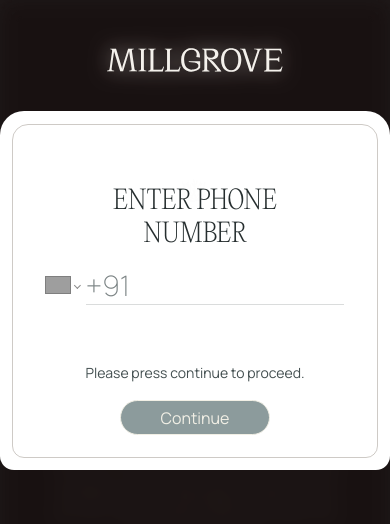
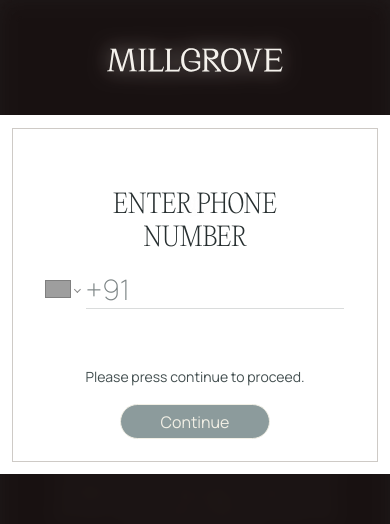
Before and after one commit to sachinsharma92/millgrove-landing-page, a React (Create React App) app: page / in a window 390 px wide. Both pictures are taken after a click on the button "LOGIN". Shown: the top 524 px of the page. Built offline with nearby package versions, Linux system fonts and the light colour scheme; grey boxes are pictures that could not be loaded.

Commit message:
style:Adjust spacing of forms in mobile

```diff
--- a/src/views/Login/Login.module.scss
+++ b/src/views/Login/Login.module.scss
@@ -179,11 +179,19 @@
 
 @include for-phone-only {
   .mainWrapper {
-    border-radius: 1.5rem 1.5rem 0.875rem 0.875rem;
-    margin-top: 1rem;
+    margin-top: 1.25rem;
   }
-  .formWrapper {
-    border-radius: 1rem 1rem 0.75rem 0.75rem;
+  .bgTree {
+    position: absolute;
+    top: 25%;
+    left: 50%;
+    transform: translate(-50%, -50%);
+    height: 40%;
+    width: 40%;
+    margin: 0 auto;
+    display: flex;
+    align-items: center;
+    justify-content: center;
   }
   .heading {
     font-size: calc(24px + 0.390625vw);
--- a/src/views/Login/PhoneNumberForm.js
+++ b/src/views/Login/PhoneNumberForm.js
@@ -11,13 +11,14 @@
   const [phoneNos, setPhoneNos] = useState(null);
   const [error, setError] = useState({ errorOccured: false, msg: "" });
 
-  const continueHandler = () => {
+  const continueHandler = (e) => {
     if (phoneNos !== "+913333333333") {
       setError((prev) => ({
         ...prev,
         errorOccured: true,
         msg: "Phone number not registered.",
       }));
+      e.preventDefault();
       return;
     }
     setIsEnteringPhoneNos(false);
@@ -33,6 +34,7 @@
     <Layout>
       <div className={styles.mainWrapper}>
         <div className={styles.bgTree}>
+          {/* <MILLGROVE_TREE style={{ height: "6vw" }} fillColor="red" /> */}
           <MILLGROVE_TREE style={{ height: "6vw" }} fillColor="#8a7f7f14" />
         </div>
         <form onSubmit={continueHandler} className={styles.formWrapper}>
--- a/src/views/Signup/Signup.module.scss
+++ b/src/views/Signup/Signup.module.scss
@@ -122,6 +122,7 @@
     width: 92.75%;
   }
   input {
+    padding: 4px 0;
     border: none;
     border-bottom: 1px solid $black-90-20;
     @include fontStyles($black-100-70, "Manrope", 400, calc(12px + 0.5625vw));
@@ -133,15 +134,12 @@
 
 @include for-phone-only {
   .mainWrapper {
-    border-radius: 1.5rem 1.5rem 0.875rem 0.875rem;
-  }
-
-  .formWrapper {
-    border-radius: 1rem 1rem 0.75rem 0.75rem;
+    margin-top: 1.25rem;
   }
 
   .headingWrapper {
     width: 100%;
+    margin-bottom: calc(1.5rem + 00.390625vw);
   }
   .heading {
     font-size: calc(24px + 0.390625vw);
@@ -162,6 +160,13 @@
   .submitBtnWrapper {
     margin-top: calc(1rem + 00.5625vw);
   }
+
+  .successMsgWrapper {
+    width: 90%;
+    .successDescription {
+      width: 100%;
+    }
+  }
 }
 
 @include for-tablet-only {
```
